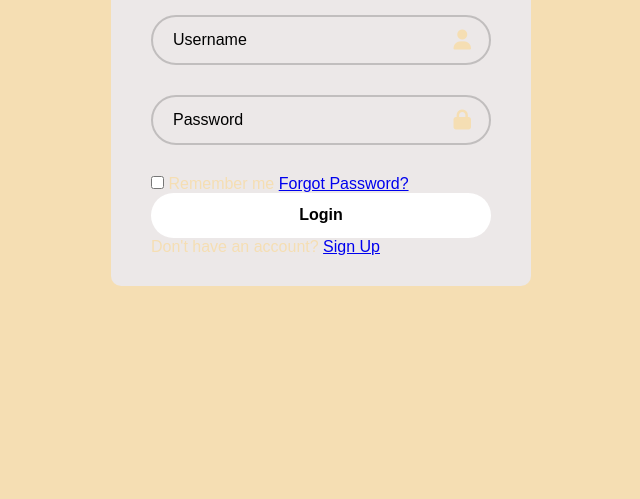
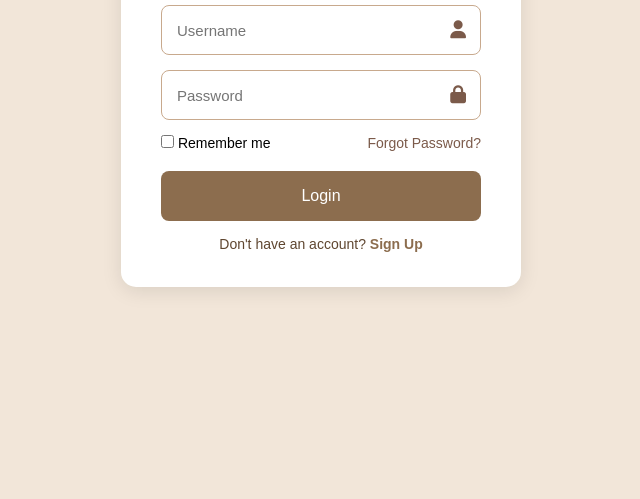
Before and after one commit to Ondoua-Marie/cam_orphanHelp, a plain HTML site: page login/index.html in a window 1280 px wide. Shown: the part 301-800 px from the top of the page, without its empty margins (319-959 px from the left). Drawn offline with Linux system fonts and the light colour scheme.

Commit message:
newupdate

```diff
--- a/login/style.css
+++ b/login/style.css
@@ -1,4 +1,3 @@
-
 * {
     margin: 0;
     padding: 0;
@@ -6,102 +5,101 @@
     font-family: "Poppins", sans-serif;
 }
 
+/* Background (beige like the signup page) */
 body {
     display: flex;
     justify-content: center;
-    align-items :center;
-    min-height: 100vh;
-    background: wheat;
+    align-items: center;
+    height: 100vh;
+    background: #f2e6d9;
 }
 
+/* Login box */
 .wrapper {
-    width: 420px;
-    background: #ece8e8;
-    color: wheat;
-    border-radius: 10px;
-    padding: 30px 40px;
+    width: 400px;
+    background: #fff;
+    padding: 35px 40px;
+    border-radius: 15px;
+    box-shadow: 0 4px 20px rgba(0, 0, 0, 0.1);
 }
 
+/* Title */
 .wrapper h1 {
-    font-size: 36px;
-    text-align:center;
+    text-align: center;
+    margin-bottom: 25px;
+    font-size: 30px;
+    color: #8c6d4e;
 }
 
-.wrapper .input-box {
-    position:relative;
+/* Input box container */
+.input-box {
+    position: relative;
+    margin: 15px 0;
+}
+
+/* Inputs */
+.input-box input {
     width: 100%;
     height: 50px;
-    margin: 30px 0;
-}
-.input-box input {
-    width: 100%;
-    height: 100%;
-    background: transparent;
-    border: none;
-    outline: none;
-    border: 2px solid rgba(24, 24, 24, 0.2);
-    border-radius: 40px;
-    font-size: 16px;
-    color:rgb(0, 0, 0);
-    padding: 20px 45px 20px 20px;
+    border: 1px solid #c8a98d;
+    border-radius: 8px;
+    padding: 10px 40px 10px 15px;
+    font-size: 15px;
 }
 
-.input-box input::placeholder {
-    color:rgb(0, 0, 0);
+/* Icons inside inputs */
+.input-box .icon {
+    position: absolute;
+    right: 15px;
+    top: 50%;
+    transform: translateY(-50%);
+    color: #7b5a4a;
+    font-size: 18px;
 }
 
-.input-box i {
-    position: absolute;
-    right:20px;
-    top:50%;
-    transform: translateY(-50%);
-    font-size: 20px;
-}
-.wrapper .remember-forgot {
+/* Remember me + Forgot Password */
+.extra {
     display: flex;
     justify-content: space-between;
-    font-size: 14.5px;
-    margin: -15px 0 15px;
-}
-.remember-forgot label input {
-    accent-color:rgb(255, 255, 255);
-    margin-right: 3px;
+    font-size: 14px;
+    margin: 10px 0 20px;
 }
 
-.remember-forgot a {
-    color:rgb(11, 11, 11);
-    text-align: none;
+.extra a {
+    color: #7b5a4a;
+    text-decoration: none;
 }
 
-        .remember-forgot a:hover {
-            text-decoration: underline;
-        }
+/* Login button (brown color from picture) */
+.btn {
+    width: 100%;
+    height: 50px;
+    background: #8c6d4e;
+    border: none;
+    color: white;
+    border-radius: 8px;
+    font-size: 16px;
+    cursor: pointer;
+}
 
-        .wrapper .btn{
-            width: 100%;
-            height: 45px;
-            background:white;
-            border: none;
-            outline: none;
-            border-radius: 40px;
-            box-shadow: 0 0 10px rgba(0, o, o, .1);
-            cursor: pointer;
-            font-size: 16px;
-            color: black;
-            font-weight:600;
-        }
-        .wrapper .register-link {
-            font-size: 14.5px;
-            text-align: center;
-            margin-top: 20px;
-        }
+.btn:hover {
+    opacity: 0.9;
+    background-color: #6f543a;
+}
 
-        .register-link p a {
-            color: black;
-            text-align: none;
-            font-weight: 600;
-        }
+/* signup link */
+.signup-text {
+    text-align: center;
+    margin-top: 15px;
+    font-size: 14px;
+    color:#5f4630
+}
 
-        .register-link p a:hover {
-            text-decoration: underline;
-        }
+.signup-text a {
+    font-weight: bold;
+    text-decoration: none;
+    color: #8c6d4e;
+}
+.signup-text a:hover {
+    text-decoration: underline;
+}
```
